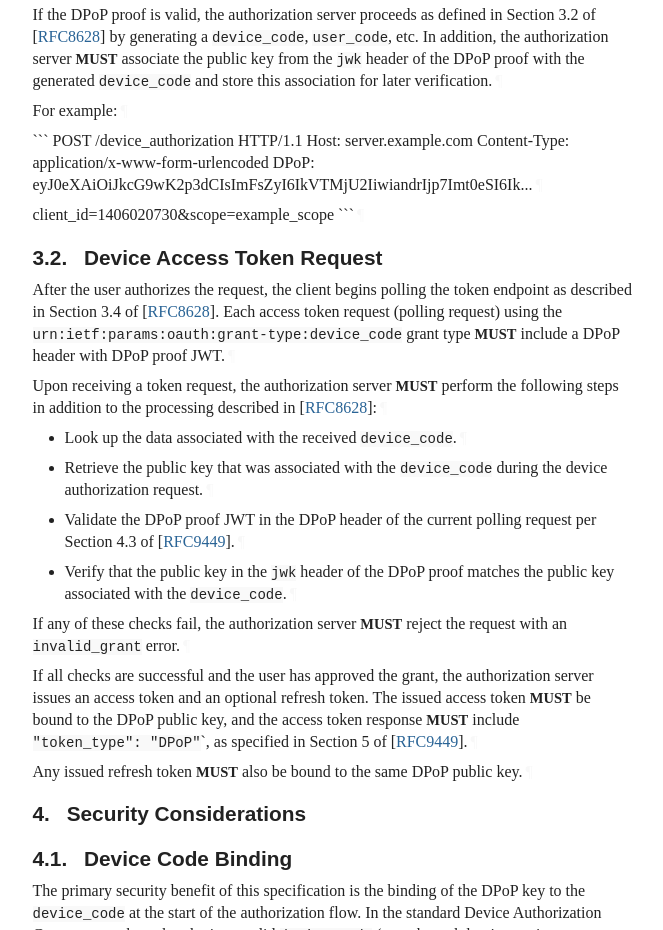
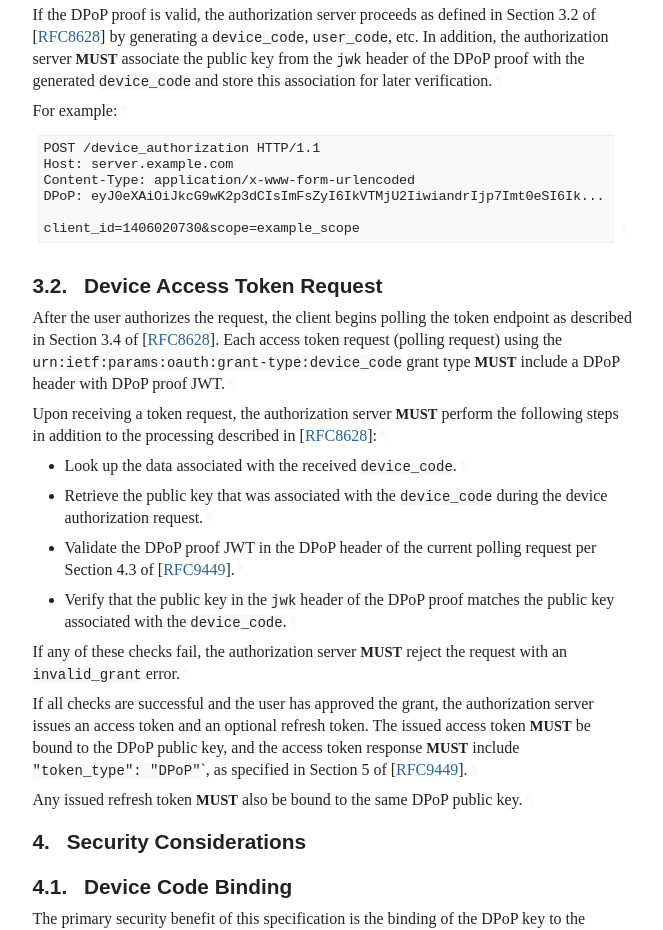
Before and after one commit to aaronpk/oauth-dpop-device-authorization-grant, a plain HTML site: page draft-parecki-oauth-dpop-device-authorization-grant.html in a window 1280 px wide. Shown: the part 1880-2810 px from the top of the page, without its empty margins (92-755 px from the left). Drawn offline with Linux system fonts and the light colour scheme; a web font is replaced by a local one.

Commit message:
Script updating gh-pages from 35423e3. [ci skip]

````diff
--- a/draft-parecki-oauth-dpop-device-authorization-grant.html
+++ b/draft-parecki-oauth-dpop-device-authorization-grant.html
@@ -1284,13 +1284,16 @@ etc. In addition, the authorization server <span class="bcp14">MUST</span> assoc
 from the <code>jwk</code> header of the DPoP proof with the generated <code>device_code</code>
 and store this association for later verification.<a href="#section-3.1-3" class="pilcrow">¶</a></p>
 <p id="section-3.1-4">For example:<a href="#section-3.1-4" class="pilcrow">¶</a></p>
-<p id="section-3.1-5">```
+<div class="alignLeft art-text artwork" id="section-3.1-5">
+<pre>
 POST /device_authorization HTTP/1.1
 Host: server.example.com
 Content-Type: application/x-www-form-urlencoded
-DPoP: eyJ0eXAiOiJkcG9wK2p3dCIsImFsZyI6IkVTMjU2IiwiandrIjp7Imt0eSI6Ik...<a href="#section-3.1-5" class="pilcrow">¶</a></p>
-<p id="section-3.1-6">client_id=1406020730&amp;scope=example_scope
-```<a href="#section-3.1-6" class="pilcrow">¶</a></p>
+DPoP: eyJ0eXAiOiJkcG9wK2p3dCIsImFsZyI6IkVTMjU2IiwiandrIjp7Imt0eSI6Ik...
+
+client_id=1406020730&amp;scope=example_scope
+</pre><a href="#section-3.1-5" class="pilcrow">¶</a>
+</div>
 </section>
 </div>
 <div id="device-access-token-request">
````
Also changed, not shown: draft-parecki-oauth-dpop-device-authorization-grant.txt.
